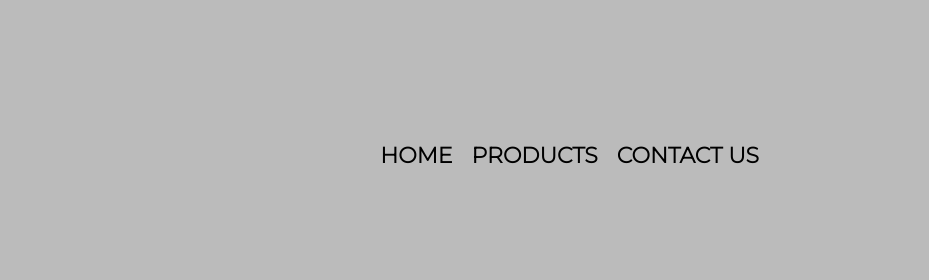
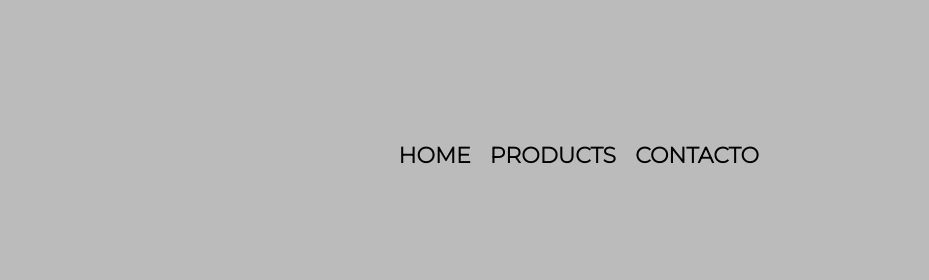
Before and after one commit to TobiasElMagnifico/alura-git, a plain HTML site: page index.html in a window 1280 px wide. Shown: the top 280 px of the page, 351-1280 px from the left. Drawn offline with Linux system fonts and the light colour scheme.

Commit message:
modifiqué li (contacto) del nav

```diff
--- a/index.html
+++ b/index.html
@@ -24,7 +24,7 @@
                     <ul>
                         <li><a href="index.html">Home</a></li>
                         <li><a href="productos.html">Products</a></li>
-                        <li><a href="contacto.html">Contact us</a></li>
+                        <li><a href="contacto.html">Contacto</a></li>
 
                     </ul>
                 </nav>
```
